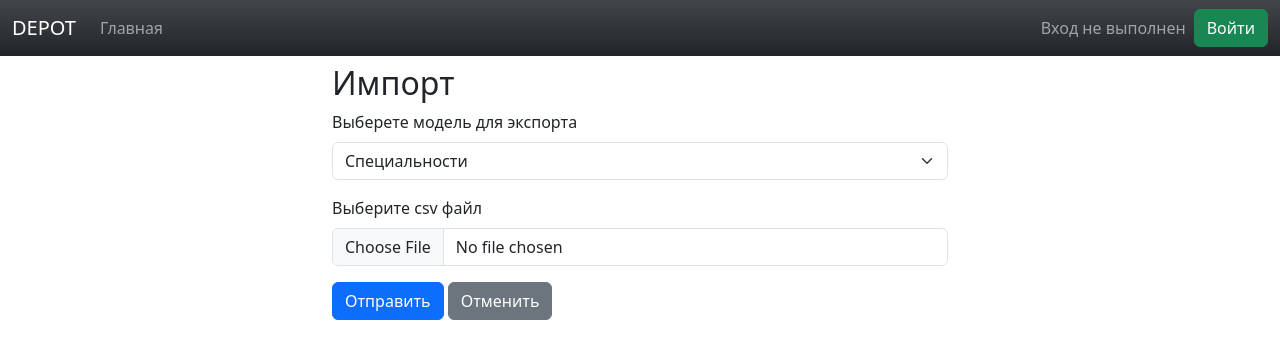
After one commit to quigon189/depot, a Flask app: template dep-flask-front/app/templates/control/import.html in a window 1280 px wide. The commit adds this page. Shown: the top 359 px of the page. Run offline with Flask 3, Linux system fonts and the light colour scheme; the template is opened without the code that fills it: values that come from a table or form of the project are taken from there, others are empty; some libraries are stand-ins or nearby versions.

Commit message:
add import form flask

```diff
--- a/dep-flask-front/app/main/__init__.py
+++ b/dep-flask-front/app/main/__init__.py
@@ -10,3 +10,4 @@ from app.main.routes import students
 from app.main.routes import teachers
 from app.main.routes import disciplines
 from app.main.routes import classrooms
+from app.main.routes import import_data
--- a/dep-flask-front/app/main/forms.py
+++ b/dep-flask-front/app/main/forms.py
@@ -1,4 +1,5 @@
 from flask_wtf import FlaskForm
+from flask_wtf.file import FileField, FileRequired, FileAllowed
 from wtforms import StringField, IntegerField, SelectField, TextAreaField
 from wtforms.validators import DataRequired
 
@@ -207,7 +208,7 @@ class DisciplineForm(FlaskForm):
             'pattern': r'[1-8]',
             'title': 'Цифра от 1 до 8',
             'required': True
-            }
+        }
     )
     hours = IntegerField(
         "Нагрузка (ч.)",
@@ -261,3 +262,28 @@ class ClassForm(FlaskForm):
         teachers = services.get_teachers(api).items
         self.teacher_id.choices = [(t.id, t.name) for t in teachers]
         return self
+
+
+class ImportForm(FlaskForm):
+    entity = SelectField(
+        "Выберете модель для экспорта",
+        validators=[DataRequired()],
+        choices=[
+            ('specialties', 'Специальности'),
+            ('groups', 'Группы'),
+            ('students', 'Студенты'),
+            ('teachers', 'Преподаватели'),
+            ('disciplines', 'Дисциплины'),
+            ('classes', 'Аудитории'),
+        ],
+        render_kw={'class': 'form-select', 'required': True}
+    )
+
+    file = FileField(
+        "Выберите csv файл",
+        validators=[
+            FileRequired(),
+            FileAllowed('csv', 'Поддерживается только формат csv')
+        ],
+        render_kw={'class': 'form-control', 'required': True}
+    )
--- a/dep-flask-front/app/templates/_navbar.html
+++ b/dep-flask-front/app/templates/_navbar.html
@@ -22,6 +22,7 @@
             <li><a class="dropdown-item" href="{{ url_for('main.disciplines') }}">Дисциплины</a></li>
             <li><a class="dropdown-item" href="{{ url_for('main.teachers') }}">Преподаватели</a></li>
             <li><a class="dropdown-item" href="{{ url_for('main.classes') }}">Аудитории</a></li>
+            <li><a class="dropdown-item" href="{{ url_for('main.import_data') }}">Импорт из файла</a></li>
           </ul>
         </li>
 			</ul>
--- /dev/null
+++ b/dep-flask-front/app/templates/control/import.html
@@ -0,0 +1,10 @@
+{% import 'macros/render.html' as render %}
+{% extends 'base.html' %}
+{% block content %}
+<div class="row justify-content-center">
+	<div class="col-6">
+		<h2>Импорт</h2>
+		{{ render.form_import(form)}}
+	</div>
+</div>
+{% endblock %}
--- a/dep-flask-front/app/templates/macros/render.html
+++ b/dep-flask-front/app/templates/macros/render.html
@@ -71,3 +71,31 @@
 	</div>
 </form>
 {% endmacro %}
+
+{% macro form_import(form) %}
+<form method="POST" enctype="multipart/form-data">
+	{{ form.hidden_tag() }}
+	<div class="mb-3">
+		{{ form.entity.label(class="form-label") }}
+		{{ form.entity() }}
+	</div>
+
+	<div class="mb-3">
+		{{ form.file.label(class="form-label") }}
+		{{ form.file() }}
+	</div>
+
+	{% if form.errors.file %}
+	<div class="mb-3 alert alert-danger" role="alert">
+		{% for error in form.errors.file %}
+		{{ error }}
+		{% endfor %}
+	</div>
+	{% endif %}
+
+	<div class="mb-4 justify-content-center">
+		<button type="submit" class="btn btn-primary">Отправить</button>
+		<a href="/" class="btn btn-secondary">Отменить</a>
+	</div>
+</form>
+{% endmacro %}
```
Also changed, not shown: dep-flask-front/app/main/routes/import_data.py (added, +21 -0 lines), 2 other files.
